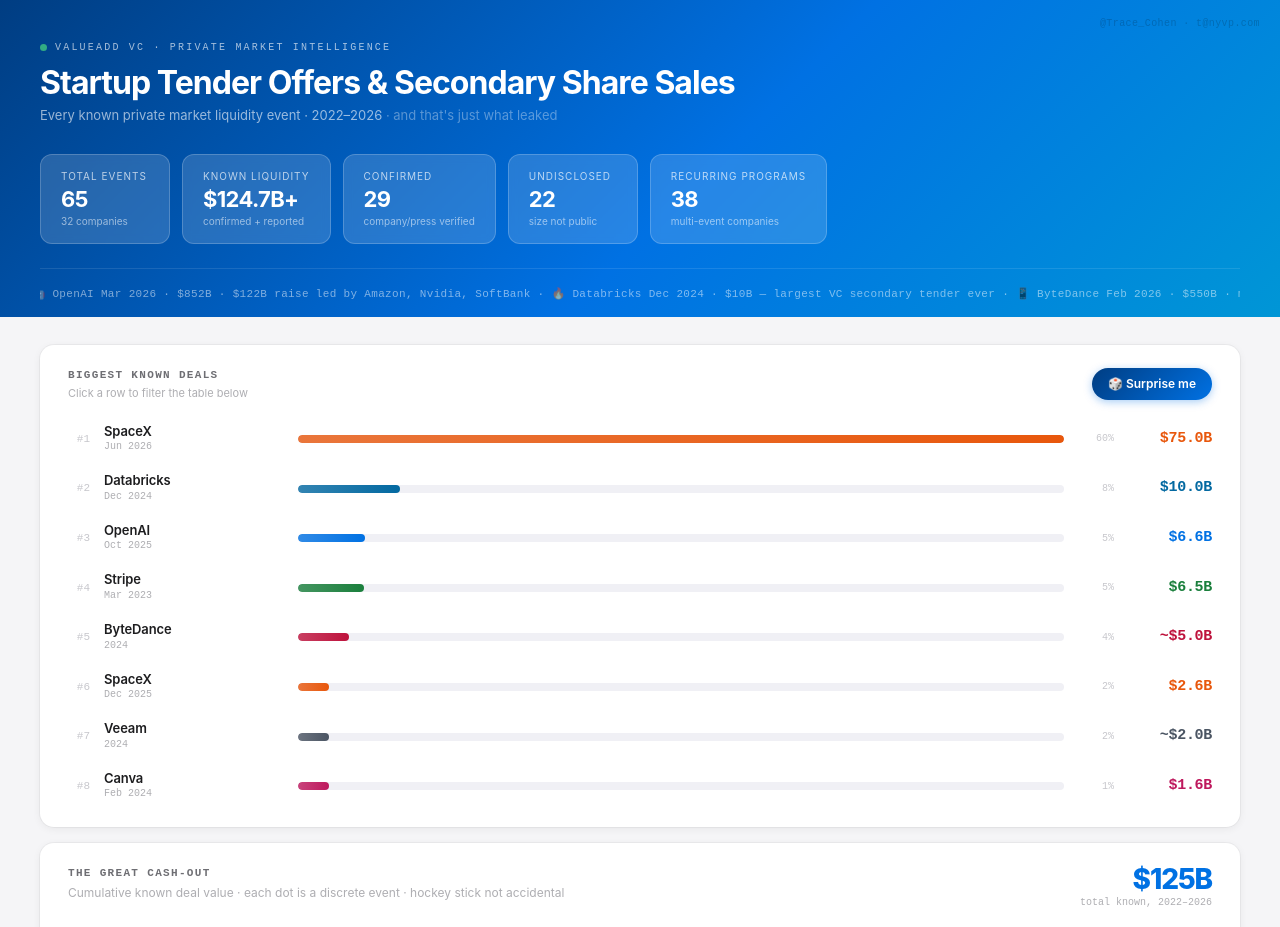
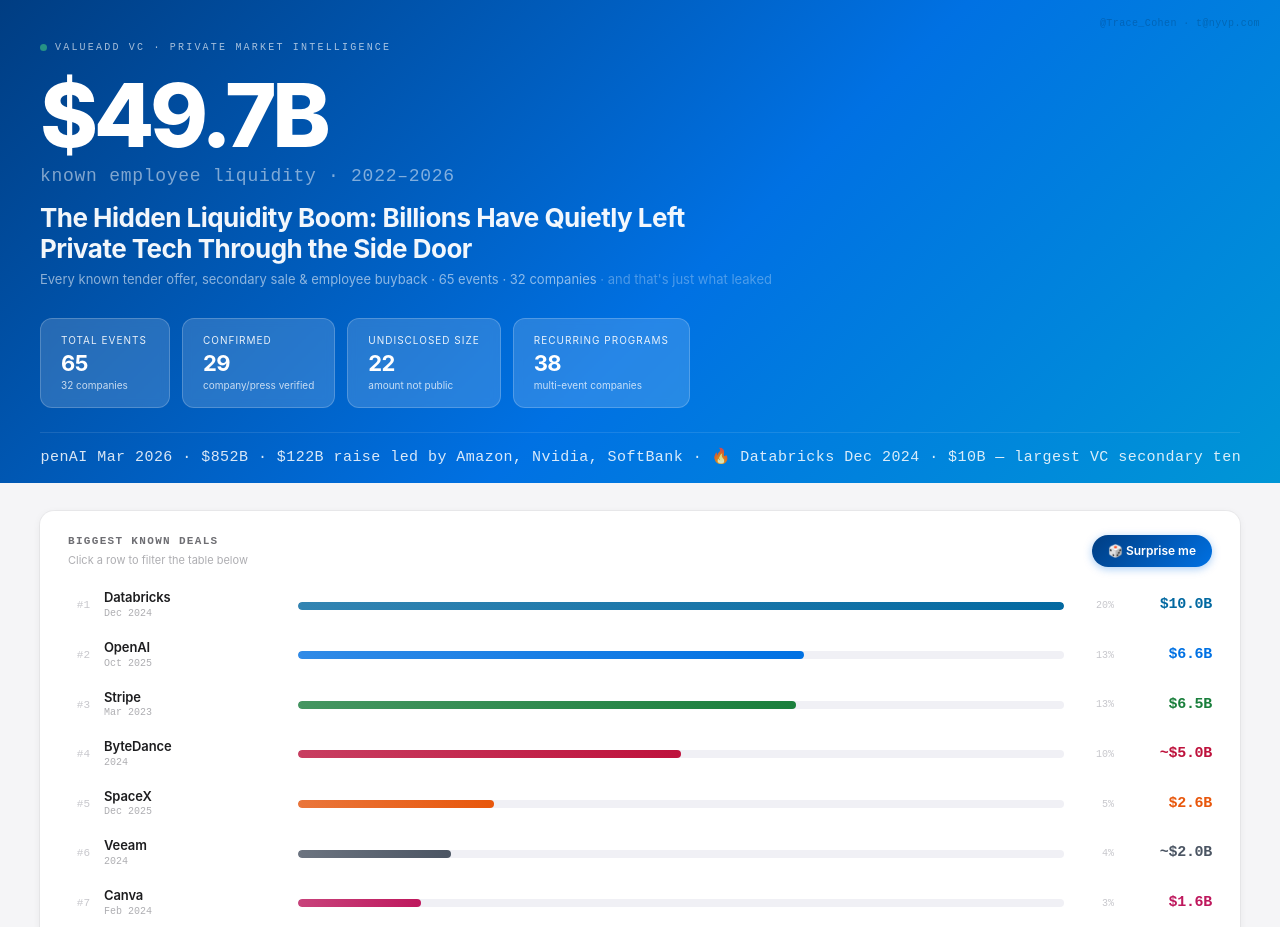
Before and after one commit to TraceCohenTech/startup-tender-offers, a Next.js app: page / in a window 1280 px wide. Shown: the top 927 px of the page. Built offline with nearby package versions, Linux system fonts and the light colour scheme.

Commit message:
Major upgrade: Hindsight Hall of Fame, deal type column, confirmed-only filter, year counts, tweet buttons, hero redesign, IPO Filing exclusion fix, Anthropic $965B valuation, ticker/chart improvements

```diff
--- a/app/TenderTracker.tsx
+++ b/app/TenderTracker.tsx
@@ -565,6 +565,7 @@
   { t: "Feb '26", OpenAI: null, SpaceX: null, Stripe: 159,  Databricks: null, Anthropic: null },
   { t: "Mar '26", OpenAI: null, SpaceX: null, Stripe: null, Databricks: 134,  Anthropic: null },
   { t: "Apr '26", OpenAI: null, SpaceX: null, Stripe: null, Databricks: null, Anthropic: 350 },
+  { t: "May '26", OpenAI: null, SpaceX: null, Stripe: null, Databricks: null, Anthropic: 965 },
   { t: "Jun '26", OpenAI: null, SpaceX: 1770, Stripe: null, Databricks: null, Anthropic: null },
 ];
 
@@ -584,7 +585,7 @@
   return (parseInt(p[p.length-1])||2023)*100+(m[p[0]]||6);
 }
 const CUMULATIVE_DATA = (() => {
-  const evts = TENDER_DATA.filter(d=>d.amountKnown!=null)
+  const evts = TENDER_DATA.filter(d=>d.amountKnown!=null && d.dealType !== "IPO Filing")
     .map(d=>({n:_dn(d.date),label:d.date,amt:d.amountKnown as number,co:d.company}))
     .sort((a,b)=>a.n-b.n);
   let sum=0;
@@ -736,13 +737,13 @@
       border: "1px solid rgba(255,255,255,0.2)",
       backdropFilter: "blur(4px)",
     }}>
-      <div style={{ fontSize: 10, color: "rgba(255,255,255,0.7)", letterSpacing: "0.1em", textTransform: "uppercase", marginBottom: 4 }}>
+      <div style={{ fontSize: 10, color: "rgba(255,255,255,0.9)", letterSpacing: "0.1em", textTransform: "uppercase", marginBottom: 4 }}>
         {label}
       </div>
       <div style={{ fontSize: 22, fontWeight: 700, color: "#fff", letterSpacing: "-0.03em", lineHeight: 1 }}>
         {value}
       </div>
-      {sub && <div style={{ fontSize: 10, color: "rgba(255,255,255,0.55)", marginTop: 4 }}>{sub}</div>}
+      {sub && <div style={{ fontSize: 10, color: "rgba(255,255,255,0.75)", marginTop: 4 }}>{sub}</div>}
     </div>
   );
 }
@@ -785,7 +786,7 @@
           <div style={{ fontSize: 10, color: "#aeaeb2", fontFamily: "'SF Mono','Fira Code',monospace", marginTop: 2 }}>total known, 2022–2026</div>
         </div>
       </div>
-      <ResponsiveContainer width="100%" height={240}>
+      <ResponsiveContainer width="100%" height={380}>
         <AreaChart data={CUMULATIVE_DATA} margin={{ top: 8, right: 12, left: 0, bottom: 0 }}>
           <defs>
             <linearGradient id="cashGrad" x1="0" y1="0" x2="0" y2="1">
@@ -902,12 +903,127 @@
           🧮  SF has ~38,000 housing units total. This liquidity could buy the entire city{" "}
           <strong style={{ color: "#e8570c" }}>{SF_MULTIPLE} times over</strong>.
           The median SF software engineer salary is $180K — it would take them{" "}
-          <strong style={{ color: "#e8570c" }}>{Math.round(TOTAL_KNOWN_B * 1e9 / 180000 / 1e9 * 100 / 100).toLocaleString()} years</strong>{" "}
+          <strong style={{ color: "#e8570c" }}>{Math.round(TOTAL_KNOWN_B * 1e9 / 180000).toLocaleString()} years</strong>{" "}
           to earn this collectively.
         </span>
         <span style={{ fontSize: 11, color: "#aeaeb2", marginLeft: 8, fontFamily: MONO }}>
           (includes primary + secondary deal value)
         </span>
+      </div>
+    </div>
+  );
+}
+
+function HindsightSection() {
+  const FONT = "-apple-system, BlinkMacSystemFont, 'SF Pro Display', 'Geist Sans', sans-serif";
+  const MONO = "'SF Mono','Fira Code',monospace";
+
+  const cases = [
+    {
+      emoji: "🚀",
+      company: "SpaceX",
+      date: "May 2022",
+      action: "Sold at $70/share",
+      context: "vs. $135 IPO target (Jun 2026)",
+      delta: "+93%",
+      missed: true,
+      verdict: "Sellers left money on the table",
+      color: "#e8570c",
+      accent: "#fff3ee",
+      detail: "Early sellers got $70/share. SpaceX's IPO filing targets $135 — a 93% premium to that tender price.",
+    },
+    {
+      emoji: "🎨",
+      company: "Figma",
+      date: "May 2024",
+      action: "Sold at $23.19/share",
+      context: "vs. $33 IPO price (Jul 2025)",
+      delta: "+42%",
+      missed: true,
+      verdict: "Sellers left money on the table",
+      color: "#be185d",
+      accent: "#fdf2f8",
+      detail: "Tender at $12.5B. Figma IPO'd at $19.3B ($33/share) — 42% above where sellers cashed out.",
+    },
+    {
+      emoji: "⚡",
+      company: "CoreWeave",
+      date: "Nov 2024",
+      action: "Sold at $46.99/share",
+      context: "vs. $40 IPO price (Mar 2025)",
+      delta: "-15%",
+      missed: false,
+      verdict: "Sellers dodged a loss",
+      color: "#1a7f3c",
+      accent: "#f0fdf4",
+      detail: "Pre-IPO secondary at $46.99. IPO priced at $40 — sellers got out 15% higher than holders at IPO.",
+    },
+    {
+      emoji: "🧠",
+      company: "Anthropic",
+      date: "Apr → May 2026",
+      action: "Holders waited 6 weeks",
+      context: "$350B tender → $965B raise",
+      delta: "+176%",
+      missed: false,
+      verdict: "Holders were right to wait",
+      color: "#0891b2",
+      accent: "#f0f9ff",
+      detail: "Apr 2026 tender priced at $350B. Anthropic raised at $965B just 6 weeks later — holders nearly tripled.",
+    },
+  ];
+
+  return (
+    <div style={{
+      background: "#fff", borderRadius: 14,
+      boxShadow: "0 2px 8px rgba(0,0,0,0.06), 0 0 0 1px rgba(0,0,0,0.04)",
+      padding: "22px 28px", marginBottom: 16,
+    }}>
+      <div style={{ marginBottom: 18 }}>
+        <div style={{ fontSize: 11, fontWeight: 600, color: "#6e6e73", letterSpacing: "0.12em", textTransform: "uppercase", fontFamily: MONO }}>
+          Hindsight Hall of Fame
+        </div>
+        <div style={{ fontSize: 12, color: "#aeaeb2", marginTop: 2, fontFamily: FONT }}>
+          Who was right? Tender sellers vs. those who held — the definitive scoreboard.
+        </div>
+      </div>
+
+      <div style={{ display: "grid", gridTemplateColumns: "repeat(auto-fit, minmax(240px, 1fr))", gap: 12 }}>
+        {cases.map((c, i) => (
+          <div key={i} style={{
+            background: c.accent, borderRadius: 12, padding: "16px 18px",
+            border: `1px solid ${c.color}22`,
+          }}>
+            <div style={{ display: "flex", alignItems: "center", justifyContent: "space-between", marginBottom: 10 }}>
+              <div style={{ display: "flex", alignItems: "center", gap: 8 }}>
+                <span style={{ fontSize: 20 }}>{c.emoji}</span>
+                <div>
+                  <div style={{ fontSize: 13, fontWeight: 700, color: "#1d1d1f", letterSpacing: "-0.01em" }}>{c.company}</div>
+                  <div style={{ fontSize: 10, color: "#aeaeb2", fontFamily: MONO }}>{c.date}</div>
+                </div>
+              </div>
+              <div style={{
+                fontSize: 18, fontWeight: 800, color: c.color, fontFamily: MONO,
+                letterSpacing: "-0.02em",
+              }}>{c.delta}</div>
+            </div>
+            <div style={{ fontSize: 11, color: "#6e6e73", marginBottom: 6, lineHeight: 1.5 }}>
+              <span style={{ fontWeight: 600, color: "#1d1d1f" }}>{c.action}</span>
+              <br />{c.context}
+            </div>
+            <div style={{ fontSize: 11, color: "#aeaeb2", lineHeight: 1.5, marginBottom: 10 }}>
+              {c.detail}
+            </div>
+            <div style={{
+              display: "inline-flex", alignItems: "center", gap: 5,
+              background: c.color + "18", color: c.color,
+              border: `1px solid ${c.color}30`, borderRadius: 20,
+              padding: "3px 10px", fontSize: 10, fontWeight: 700,
+            }}>
+              {c.missed ? "⚠" : "✓"} {c.verdict}
+            </div>
+          </div>
+        ))}
       </div>
     </div>
   );
@@ -991,13 +1107,14 @@
   const [sort, setSort] = useState({ col: "date", dir: "desc" });
   const [expanded, setExpanded] = useState<number | null>(null);
   const [recurringOnly, setRecurringOnly] = useState(false);
+  const [confirmedOnly, setConfirmedOnly] = useState(false);
   const [filterKey, setFilterKey] = useState(0);
   const tableRef = useRef<HTMLDivElement>(null);
 
   const FONT = "-apple-system, BlinkMacSystemFont, 'SF Pro Display', 'Geist Sans', 'Segoe UI', sans-serif";
   const MONO = "'SF Mono', 'Fira Code', 'Cascadia Code', monospace";
 
-  const totalKnown = TENDER_DATA.filter(d => d.amountKnown != null).reduce((s, d) => s + (d.amountKnown ?? 0), 0);
+  const totalKnown = TENDER_DATA.filter(d => d.amountKnown != null && d.dealType !== "IPO Filing").reduce((s, d) => s + (d.amountKnown ?? 0), 0);
   const companies  = new Set(TENDER_DATA.map(d => d.company)).size;
   const confirmed  = TENDER_DATA.filter(d => d.amountStatus === "confirmed").length;
 
@@ -1021,6 +1138,7 @@
   const filtered = useMemo(() => {
     let data = [...TENDER_DATA];
     if (recurringOnly) data = data.filter(d => d.recurring);
+    if (confirmedOnly) data = data.filter(d => d.amountStatus === "confirmed");
     if (search) {
       const q = search.toLowerCase();
       data = data.filter(d =>
@@ -1041,11 +1159,11 @@
       return sort.dir === "asc" ? (av > bv ? 1 : -1) : (av < bv ? 1 : -1);
     });
     return data;
-  }, [search, sector, year, sort, recurringOnly, filterKey]);
+  }, [search, sector, year, sort, recurringOnly, confirmedOnly, filterKey]);
 
   const topDeals = useMemo(() =>
     [...TENDER_DATA]
-      .filter(d => d.amountKnown != null)
+      .filter(d => d.amountKnown != null && d.dealType !== "IPO Filing")
       .sort((a, b) => (b.amountKnown ?? 0) - (a.amountKnown ?? 0))
       .slice(0, 8),
   []);
@@ -1061,7 +1179,7 @@
   );
 
   const surpriseMe = () => {
-    setSector("All"); setYear("All"); setSearch(""); setRecurringOnly(false);
+    setSector("All"); setYear("All"); setSearch(""); setRecurringOnly(false); setConfirmedOnly(false);
     const idx = Math.floor(Math.random() * TENDER_DATA.length);
     setExpanded(idx);
     setFilterKey(k => k + 1);
@@ -1080,6 +1198,7 @@
     { key: "valuation",    label: "Valuation",  w: 130 },
     { key: "amount",       label: "Amount",     w: 120 },
     { key: "amountStatus", label: "Confidence", w: 110 },
+    { key: "dealType",     label: "Deal Type",  w: 160 },
   ];
 
   const TICKER_ITEMS = [
@@ -1115,33 +1234,43 @@
         padding: "40px 40px 0",
       }}>
         <div style={{ maxWidth: 1280, margin: "0 auto" }}>
-          <div style={{ display: "flex", alignItems: "center", gap: 8, marginBottom: 10 }}>
+          <div style={{ display: "flex", alignItems: "center", gap: 8, marginBottom: 16 }}>
             <span className="live-dot" style={{ width: 7, height: 7, borderRadius: "50%", background: "#4ade80", display: "inline-block" }} />
             <span style={{ fontSize: 10, letterSpacing: "0.22em", color: "rgba(255,255,255,0.65)", textTransform: "uppercase", fontFamily: MONO }}>
               ValueAdd VC · Private Market Intelligence
             </span>
           </div>
-          <h1 style={{ margin: "0 0 6px", fontSize: "clamp(20px, 3vw, 32px)", fontWeight: 700, color: "#fff", letterSpacing: "-0.03em", lineHeight: 1.1 }}>
-            Startup Tender Offers & Secondary Share Sales
+
+          {/* Big centerpiece number */}
+          <div style={{ marginBottom: 12 }}>
+            <div style={{ fontSize: "clamp(52px, 8vw, 88px)", fontWeight: 800, color: "#fff", letterSpacing: "-0.05em", lineHeight: 1, fontFamily: FONT }}>
+              ${(animTotal / 10).toFixed(1)}B
+            </div>
+            <div style={{ fontSize: "clamp(14px, 2vw, 18px)", color: "rgba(255,255,255,0.5)", fontFamily: MONO, letterSpacing: "0.04em", marginTop: 4 }}>
+              known employee liquidity · 2022–2026
+            </div>
+          </div>
+
+          <h1 style={{ margin: "0 0 6px", fontSize: "clamp(18px, 2.4vw, 26px)", fontWeight: 700, color: "rgba(255,255,255,0.95)", letterSpacing: "-0.02em", lineHeight: 1.2, maxWidth: 700 }}>
+            The Hidden Liquidity Boom: Billions Have Quietly Left Private Tech Through the Side Door
           </h1>
-          <p style={{ margin: "0 0 28px", color: "rgba(255,255,255,0.6)", fontSize: 13 }}>
-            Every known private market liquidity event · 2022–2026
-            <span style={{ color: "rgba(255,255,255,0.35)" }}> · and that&apos;s just what leaked</span>
+          <p style={{ margin: "0 0 28px", color: "rgba(255,255,255,0.55)", fontSize: 13 }}>
+            Every known tender offer, secondary sale & employee buyback · {TENDER_DATA.length} events · {new Set(TENDER_DATA.map(d => d.company)).size} companies
+            <span style={{ color: "rgba(255,255,255,0.3)" }}> · and that&apos;s just what leaked</span>
           </p>
 
           {/* Stat cards with count-up */}
           <div style={{ display: "flex", gap: 12, flexWrap: "wrap" }}>
-            <StatCard label="Total Events"       value={animEvents}                           sub={`${animCos} companies`} />
-            <StatCard label="Known Liquidity"    value={`$${(animTotal / 10).toFixed(1)}B+`} sub="confirmed + reported" />
-            <StatCard label="Confirmed"          value={animConfirm}                          sub="company/press verified" />
-            <StatCard label="Undisclosed"        value={TENDER_DATA.filter(d => d.amountStatus === "undisclosed").length} sub="size not public" />
+            <StatCard label="Total Events"       value={animEvents}   sub={`${animCos} companies`} />
+            <StatCard label="Confirmed"          value={animConfirm}  sub="company/press verified" />
+            <StatCard label="Undisclosed Size"   value={TENDER_DATA.filter(d => d.amountStatus === "undisclosed").length} sub="amount not public" />
             <StatCard label="Recurring Programs" value={TENDER_DATA.filter(d => d.recurring).length} sub="multi-event companies" />
           </div>
 
           {/* Scrolling ticker */}
           <div style={{ marginTop: 24, overflow: "hidden", borderTop: "1px solid rgba(255,255,255,0.1)", paddingTop: 10, paddingBottom: 14 }}>
             <div className="ticker-track" style={{ display: "inline-block", whiteSpace: "nowrap" }}>
-              <span style={{ fontSize: 11, color: "rgba(255,255,255,0.5)", fontFamily: MONO, letterSpacing: "0.03em" }}>
+              <span style={{ fontSize: 15, color: "rgba(255,255,255,0.85)", fontFamily: MONO, letterSpacing: "0.03em" }}>
                 {tickerText}
               </span>
             </div>
@@ -1232,6 +1361,9 @@
         {/* ── WHAT IT BUYS ── */}
         <WhatItBuys />
 
+        {/* ── HINDSIGHT HALL OF FAME ── */}
+        <HindsightSection />
+
         {/* ── VALUATION CHART ── */}
         <ValuationChart />
 
@@ -1278,6 +1410,7 @@
           <div style={{ display: "flex", gap: 4 }}>
             {YEARS.map(y => {
               const active = year === y;
+              const count = y === "All" ? TENDER_DATA.length : TENDER_DATA.filter(d => d.date.includes(y)).length;
               return (
                 <button key={y} onClick={() => setYear(y)} style={{
                   background: active ? "#0071e3" : "transparent",
@@ -1286,7 +1419,9 @@
                   borderRadius: 20, padding: "4px 10px", fontSize: 11,
                   cursor: "pointer", fontFamily: FONT, transition: "all 0.12s",
                   fontWeight: active ? 600 : 400,
-                }}>{y}</button>
+                }}>
+                  {y === "All" ? "All" : `${y} (${count})`}
+                </button>
               );
             })}
           </div>
@@ -1303,9 +1438,19 @@
             {recurringOnly ? "◉" : "◎"} Recurring only
           </button>
 
-          {(search || sector !== "All" || year !== "All" || recurringOnly) && (
+          <button onClick={() => setConfirmedOnly(c => !c)} style={{
+            background: confirmedOnly ? "#f0fdf4" : "transparent",
+            color: confirmedOnly ? "#1a7f3c" : "#6e6e73",
+            border: `1px solid ${confirmedOnly ? "#bbf7d0" : "rgba(0,0,0,0.12)"}`,
+            borderRadius: 20, padding: "4px 11px", fontSize: 11,
+            cursor: "pointer", fontFamily: FONT, fontWeight: confirmedOnly ? 600 : 400,
+          }}>
+            {confirmedOnly ? "◉" : "◎"} Confirmed only
+          </button>
+
+          {(search || sector !== "All" || year !== "All" || recurringOnly || confirmedOnly) && (
             <button
-              onClick={() => { setSearch(""); setSector("All"); setYear("All"); setRecurringOnly(false); setExpanded(null); }}
+              onClick={() => { setSearch(""); setSector("All"); setYear("All"); setRecurringOnly(false); setConfirmedOnly(false); setExpanded(null); }}
               style={{
                 background: "transparent", color: "#aeaeb2",
                 border: "1px solid rgba(0,0,0,0.08)", borderRadius: 20,
@@ -1442,6 +1587,18 @@
                         <StatusBadge status={row.amountStatus} />
                       </td>
 
+                      {/* Deal Type */}
+                      <td style={{ padding: "10px 14px", whiteSpace: "nowrap" }}>
+                        <span style={{
+                          background: ac + "14", color: ac,
+                          border: `1px solid ${ac}30`, borderRadius: 20,
+                          padding: "2px 9px", fontSize: 10, fontWeight: 600,
+                          letterSpacing: "0.01em",
+                        }}>
+                          {row.dealType}
+                        </span>
+                      </td>
+
                       {/* Notes */}
                       <td style={{
                         padding: "10px 14px", fontSize: 12, color: "#6e6e73",
@@ -1475,6 +1632,25 @@
                                   ${row.sharePrice.toLocaleString()}/share
                                 </div>
                               )}
+                              <button
+                                onClick={e => {
+                                  e.stopPropagation();
+                                  const amt = row.amountKnown ? fmtAmt(row.amountKnown, row.amountStatus) : "undisclosed amount";
+                                  const val = row.valuation ? ` at ${fmtVal(row.valuation)} valuation` : "";
+                                  const tweet = `${row.company} did a ${row.dealType} in ${row.date} — ${amt}${val}.\n\nFull dataset of 68+ private market liquidity events 👇\n#PrivateMarkets #TenderOffer via @Trace_Cohen`;
+                                  navigator.clipboard.writeText(tweet);
+                                  (e.currentTarget as HTMLButtonElement).textContent = "✓ Copied!";
+                                  setTimeout(() => { if (e.currentTarget) (e.currentTarget as HTMLButtonElement).textContent = "📋 Copy tweet"; }, 1800);
+                                }}
+                                style={{
+                                  background: "#f0f6ff", color: "#0071e3",
+                                  border: "1px solid #bfdbfe", borderRadius: 20,
+                                  padding: "4px 12px", fontSize: 11, fontWeight: 600,
+                                  cursor: "pointer", fontFamily: FONT,
+                                }}
+                              >
+                                📋 Copy tweet
+                              </button>
                             </div>
                           </div>
                         ) : row.notes}
```
